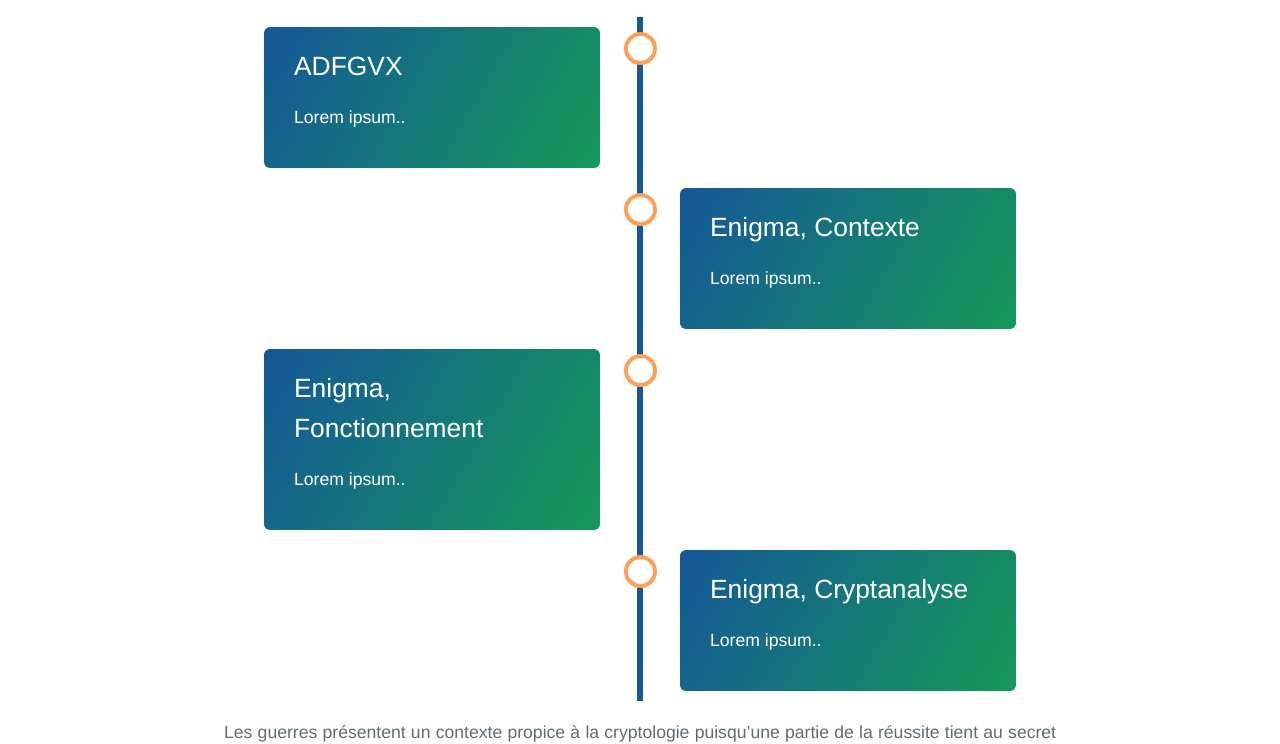
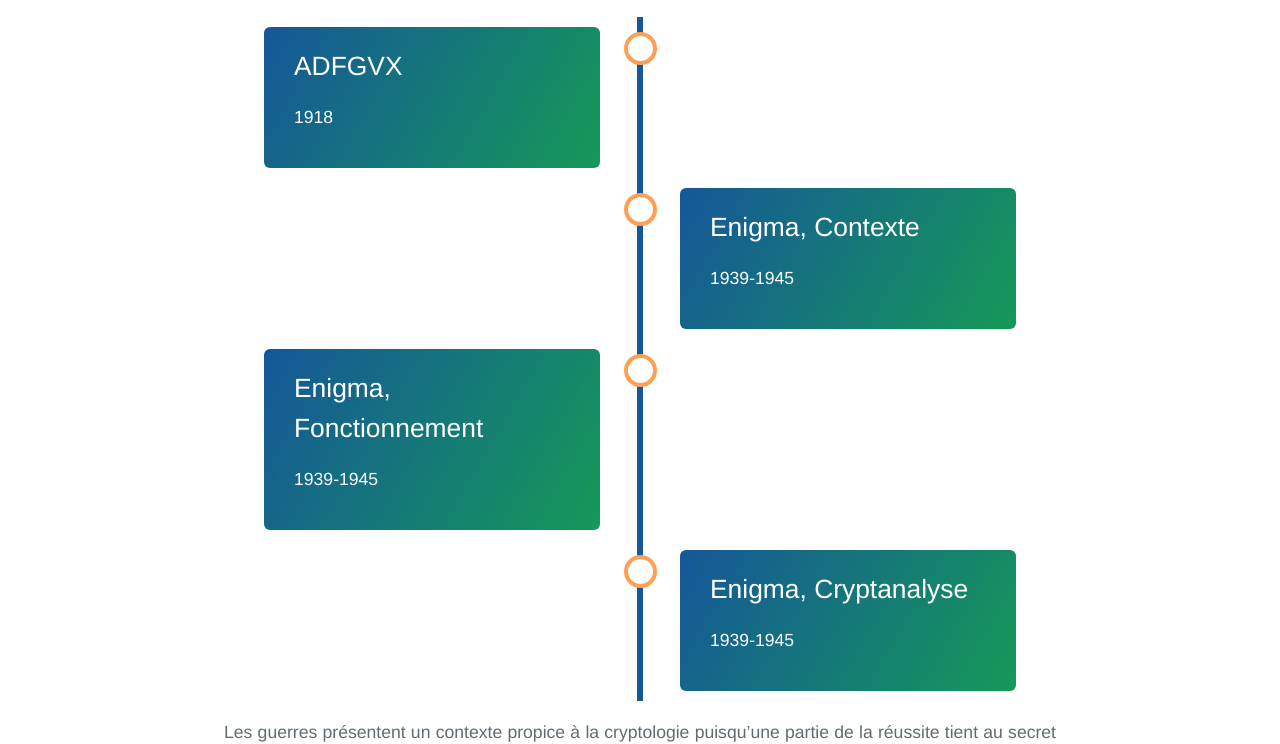
Before and after one commit to SamuelGallay/CryptoTPE, a Jekyll site: the page built from pages/3_Guerres/0_index.md, in a window 1280 px wide. Shown: the part 413-1157 px from the top of the page. Built offline with Jekyll 4.4.1, drawn with Linux system fonts in a browser that asks for light colours; our own code applies the rules of GitHub Pages for plain Markdown files.

Commit message:
Update 0_index.md

```diff
--- a/pages/3_Guerres/0_index.md
+++ b/pages/3_Guerres/0_index.md
@@ -12,28 +12,28 @@ suivante: /internet/
  <div class="container left">
    <div class="content" style="cursor: pointer;" onclick="window.location='{{ "/adfgvx/" | relative_url }}';">
      <h2 style="color:white;">ADFGVX</h2>
-     <p>Lorem ipsum..</p>
+     <p>1918</p>
    </div>
  </div>
 
  <div class="container right">
    <div class="content" style="cursor: pointer;" onclick="window.location='{{ "/enigma-contexte/" | relative_url }}';">
      <h2 style="color:white;">Enigma, Contexte</h2>
-     <p>Lorem ipsum..</p>
+     <p>1939-1945</p>
    </div>
  </div>
 
  <div class="container left">
    <div class="content" style="cursor: pointer;" onclick="window.location='{{ "/enigma-fonctionnement/" | relative_url }}';">
      <h2 style="color:white;">Enigma, Fonctionnement</h2>
-     <p>Lorem ipsum..</p>
+     <p>1939-1945</p>
    </div>
  </div>
 
  <div class="container right">
    <div class="content" style="cursor: pointer;" onclick="window.location='{{ "/enigma-cryptanalyse/" | relative_url }}';">
      <h2 style="color:white;">Enigma, Cryptanalyse</h2>
-     <p>Lorem ipsum..</p>
+     <p>1939-1945</p>
    </div>
  </div>
 
```
